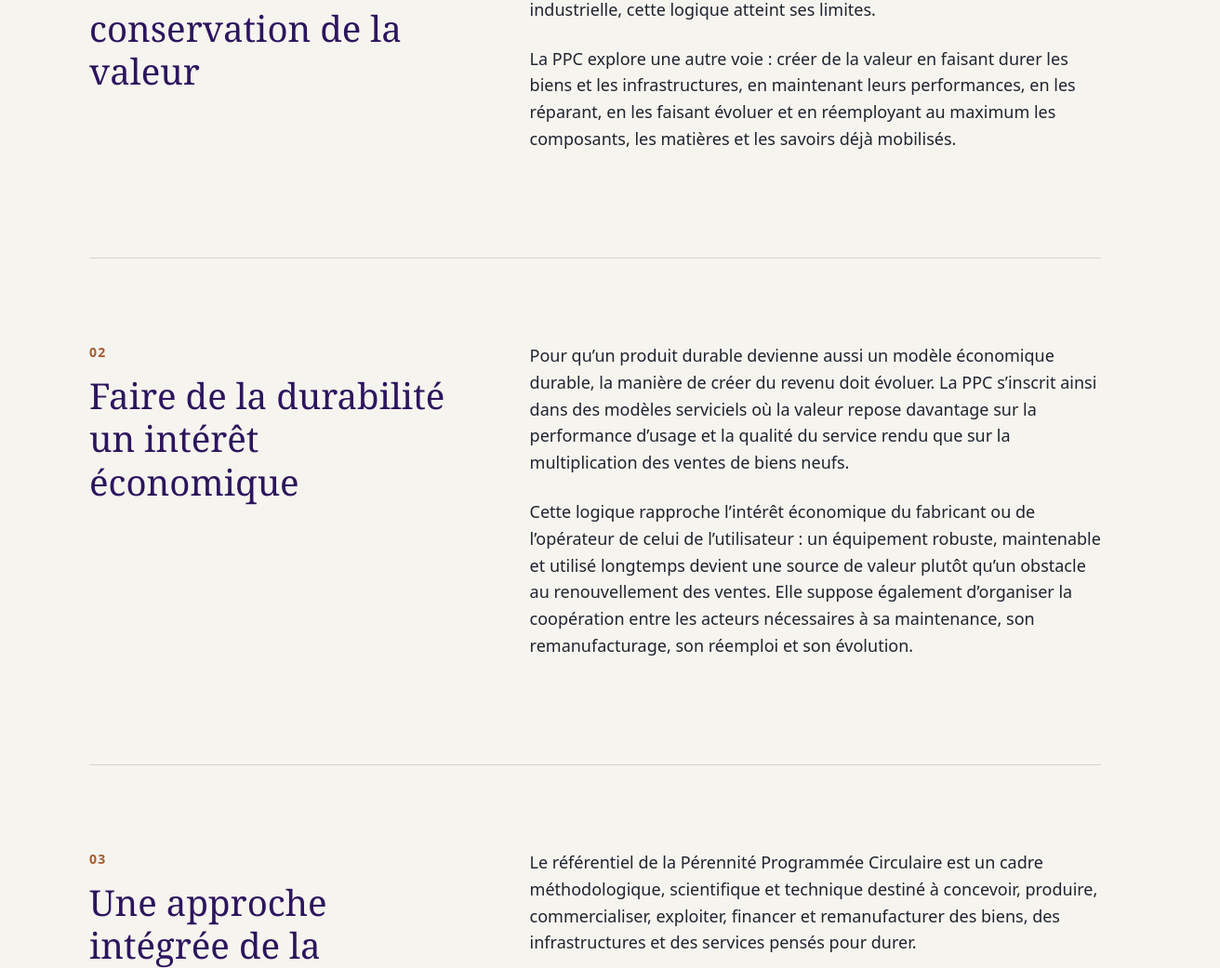
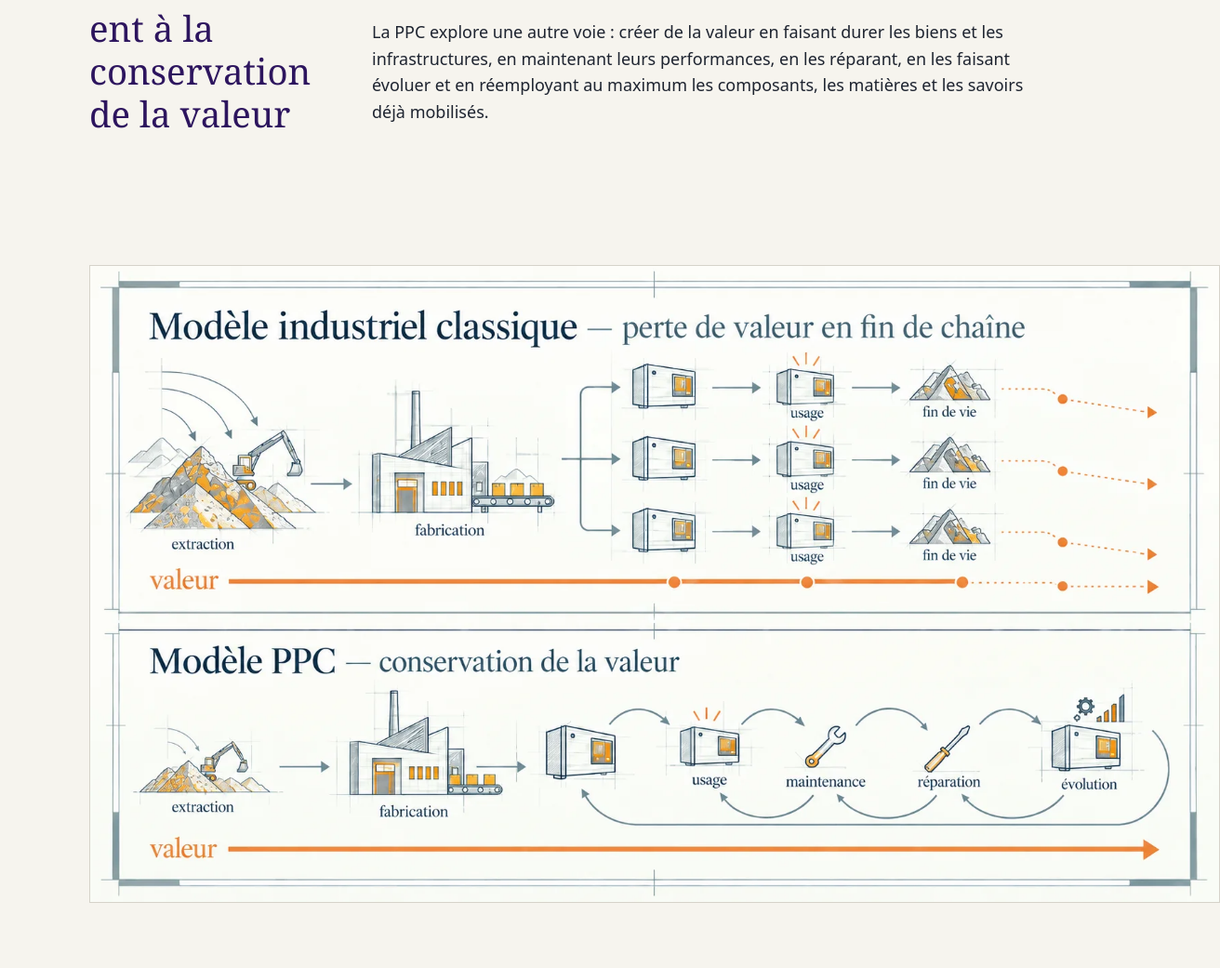
Before and after one commit to Institut-PPC/Institut-PPC.github.io, an Astro site: page /comprendre-la-ppc in a window 1280 px wide. Shown: the part 852-1893 px from the top of the page at 93% size, 1312 px wide, since content can reach past the window. Built offline with nearby package versions, Linux system fonts and the light colour scheme; Astro itself is replaced by a stand-in of ours.

Commit message:
Tentative d'illustration

```diff
--- a/src/pages/comprendre-la-ppc.astro
+++ b/src/pages/comprendre-la-ppc.astro
@@ -1,10 +1,12 @@
 ---
 import { getEntry } from 'astro:content';
+import { Image } from 'astro:assets';
 import ActionLink from '../components/ActionLink.astro';
 import PageIntro from '../components/PageIntro.astro';
 import SectionHeading from '../components/SectionHeading.astro';
 import BaseLayout from '../layouts/BaseLayout.astro';
 import { schemaPageComprendre } from '../modeles/page-editoriale';
+import modeleLineaireVsPpc from '../../contenu/medias/images/pages/modele-lineaire-vs-ppc.webp';
 
 const entree = await getEntry('pages', 'comprendre-la-ppc');
 if (!entree) throw new Error('Le singleton comprendre-la-ppc est introuvable.');
@@ -14,12 +16,14 @@ const ancres = ['demarche', 'structure', 'cadre'] as const;
 <BaseLayout title={`${page.titre} — PPC`} description={page.description}>
   <PageIntro eyebrow={page.surtitre} title={page.titre} intro={page.introduction} />
   <nav class="page-nav" aria-label="Dans cette page"><span>Dans cette page</span><a href="#demarche">La démarche</a><a href="#structure">Sa structure</a><a href="#cadre">Un cadre concret</a></nav>
-  {page.sections.map((section, index) => <section id={ancres[index]} class="narrative"><SectionHeading eyebrow={section.surtitre} title={section.titre} /><div>{section.paragraphes.map((paragraphe) => <p>{paragraphe}</p>)}{index === 2 && <ActionLink href="/marque-collective">Découvrir la marque collective <span aria-hidden="true">→</span></ActionLink>}</div></section>)}
+  {page.sections.map((section, index) => <section id={ancres[index]} class="narrative"><SectionHeading eyebrow={section.surtitre} title={section.titre} /><div>{section.paragraphes.map((paragraphe) => <p>{paragraphe}</p>)}{index === 2 && <ActionLink href="/marque-collective">Découvrir la marque collective <span aria-hidden="true">→</span></ActionLink>}</div>{index === 0 && <figure class="section-illustration"><Image src={modeleLineaireVsPpc} alt="Comparaison entre le modèle industriel classique, qui perd de la valeur après l’usage et la fin de vie, et le modèle PPC, qui conserve la valeur grâce à la maintenance, la réparation et l’évolution du produit." widths={[720, 1152, 1672]} sizes="(min-width: 72rem) 76rem, 100vw" loading="lazy" /></figure>}</section>)}
   <section class="next"><p class="eyebrow">{page.poursuivre.surtitre}</p><h2>{page.poursuivre.titre}</h2><p>{page.poursuivre.texte}</p><ActionLink href="/ressources" secondary>Parcourir les ressources</ActionLink></section>
 </BaseLayout>
 <style>
   .page-nav { display: flex; flex-wrap: wrap; gap: var(--space-3) var(--space-5); padding-block: var(--space-4); border-block: var(--border-width) solid var(--color-border); }.page-nav span { width: 100%; color: var(--color-text-muted); font-size: var(--font-size-sm); font-weight: var(--font-weight-interface); text-transform: uppercase; }
   .narrative { display: grid; gap: var(--space-5); padding-block: var(--space-section); border-bottom: var(--border-width) solid var(--color-border); scroll-margin-top: var(--space-7); }.narrative > div { font-size: var(--font-size-lg); }
+  .section-illustration { margin: var(--space-3) 0 0; }
+  .section-illustration :global(img) { display: block; width: 100%; height: auto; border: var(--border-width) solid var(--color-border); }
   .next { margin-top: var(--space-section); padding: var(--space-6); background: var(--color-surface-muted); }.next h2 { color: var(--color-brand); font-family: var(--font-display); font-weight: 400; }.eyebrow { color: var(--color-accent); font-size: var(--font-size-sm); font-weight: var(--font-weight-interface); text-transform: uppercase; }
-  @media (min-width: 48rem) { .page-nav span { width: auto; margin-right: auto; }.narrative { grid-template-columns: minmax(15rem, .8fr) 1.2fr; gap: var(--space-8); } }
+  @media (min-width: 48rem) { .page-nav span { width: auto; margin-right: auto; }.narrative { grid-template-columns: minmax(15rem, .8fr) 1.2fr; gap: var(--space-8); }.section-illustration { grid-column: 1 / -1; width: min(76rem, calc(100vw - (2 * var(--space-5)))); margin-inline: auto; justify-self: center; } }
 </style>
```
Also changed, not shown: contenu/medias/images/pages/modele-lineaire-vs-ppc.webp (added).
